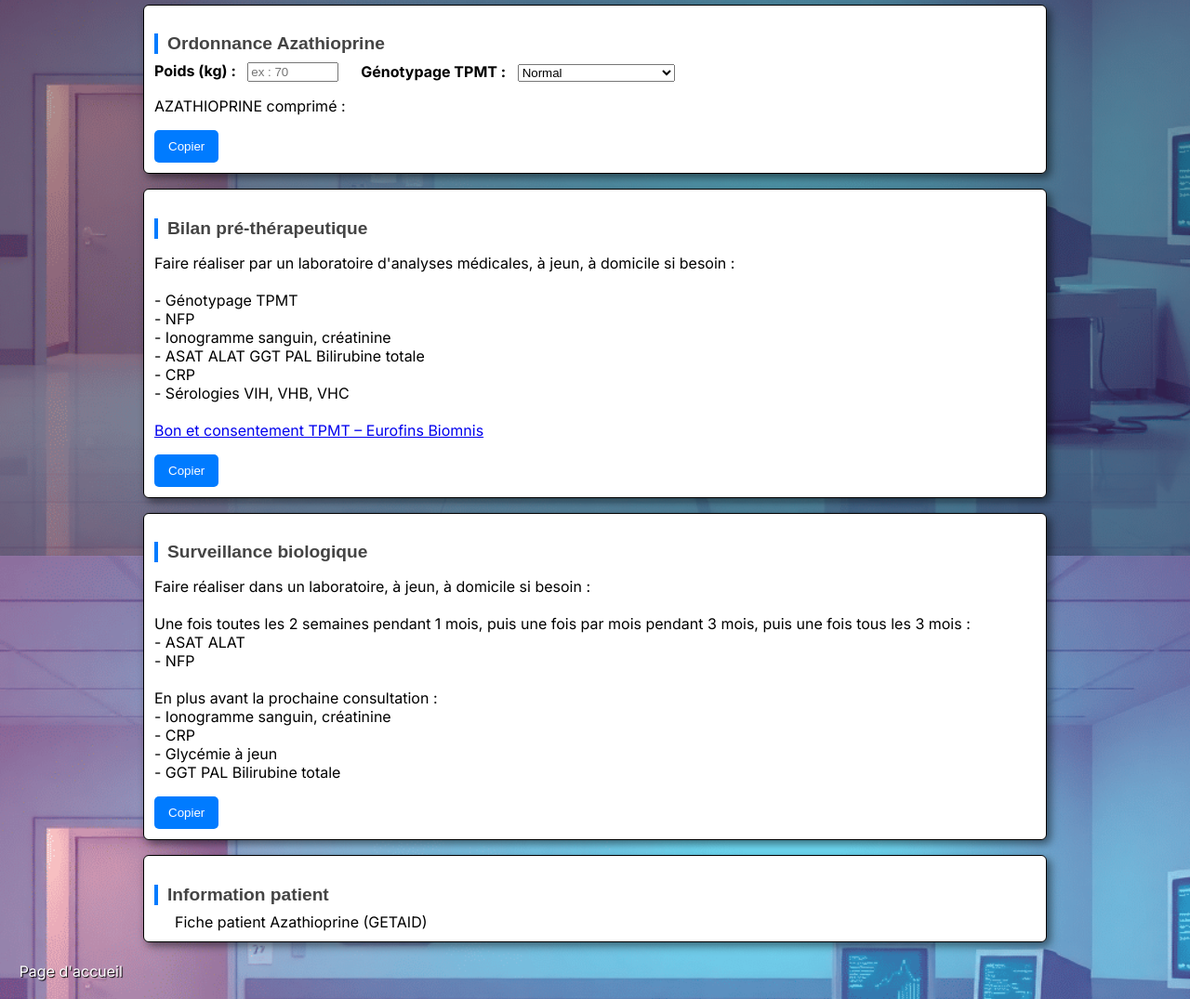
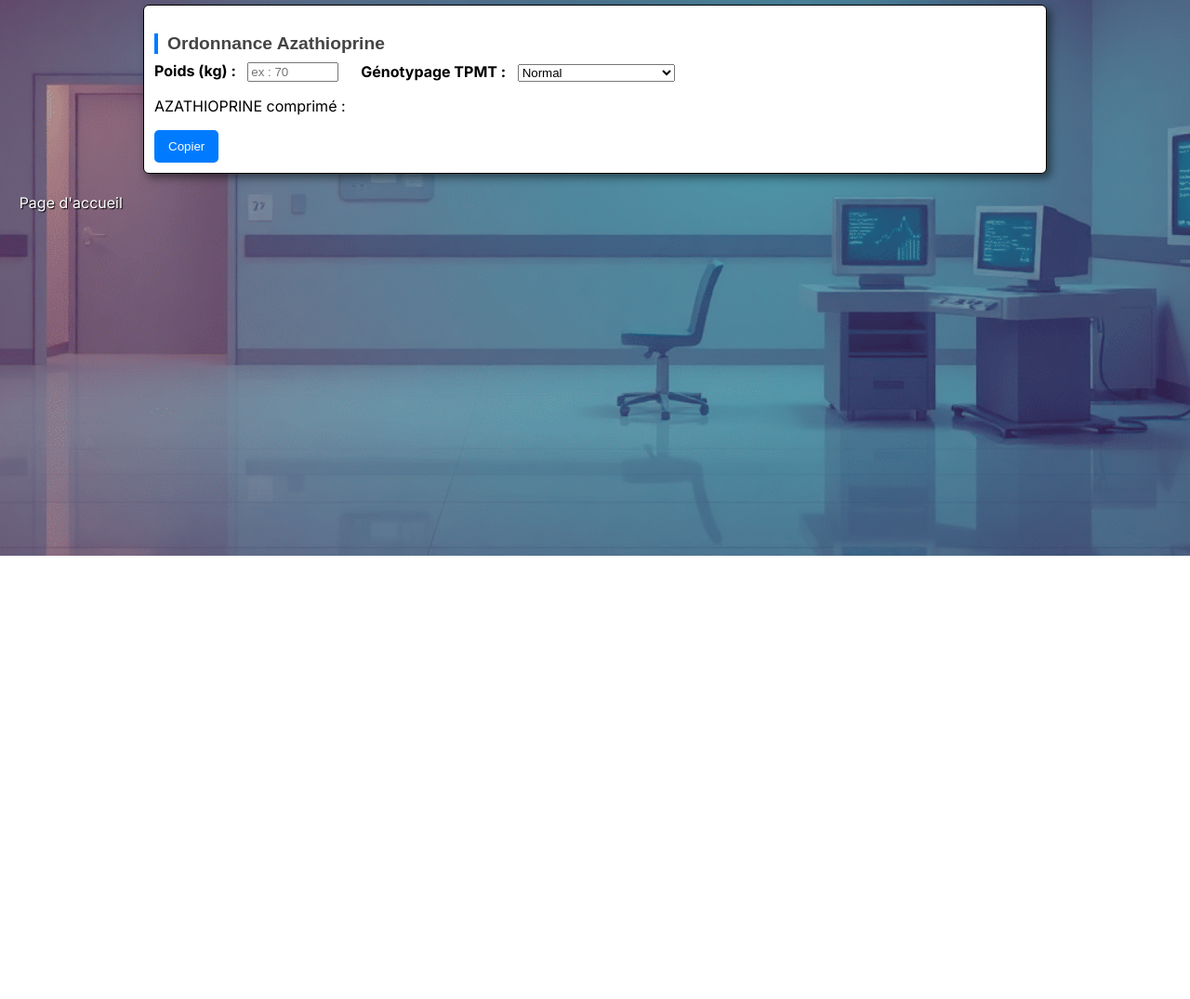
Before and after one commit to BBertcode/internoclic, a plain HTML site: page azathioprine.html in a window 1280 px wide. Shown: the part 202-1277 px from the top of the page at 93% size. After the commit the page ends 800 px from the top, so only its background shows below. Drawn offline with Linux system fonts and the light colour scheme.

Commit message:
Update azathioprine.html

```diff
--- a/azathioprine.html
+++ b/azathioprine.html
@@ -7,6 +7,13 @@
     <link rel="preconnect" href="https://fonts.googleapis.com">
     <link rel="preconnect" href="https://fonts.gstatic.com" crossorigin>
     <link href="https://fonts.googleapis.com/css2?family=Inter:ital,opsz,wght@0,14..32,100..900;1,14..32,100..900&family=Pixelify+Sans:wght@400..700&family=Press+Start+2P&family=VT323&display=swap" rel="stylesheet">
+
+    <!-- IMPORTANT pour afficher les \n -->
+    <style>
+        #cp-aza {
+            white-space: pre-line;
+        }
+    </style>
 </head>
 
 <body>
@@ -20,11 +27,10 @@
 <main class="ordo_liste">
     <h1>Azathioprine</h1>
 
-    <!-- ORDANNANCE -->
     <div class="ordo1">
         <h3 class="titre-ordo">Ordonnance Azathioprine</h3>
 
-        <!-- Variables non copiées -->
+        <!-- VARIABLES NON COPIÉES -->
         <div class="ordo2 no-copy" style="margin-bottom:12px; display:flex; gap:24px; align-items:center;">
             <div>
                 <label for="poids-kg"><strong>Poids (kg) :</strong></label>
@@ -41,64 +47,13 @@
             </div>
         </div>
 
-        <!-- Texte copiable -->
+        <!-- TEXTE COPIABLE -->
         <p class="ordo2" id="ordo-aza">
-            <span id="premiere-ligne">AZATHIOPRINE comprimé :</span>
+            <span id="premiere-ligne">AZATHIOPRINE comprimé :</span><br>
             <span id="cp-aza"></span>
         </p>
 
         <button class="copy-btn">Copier</button>
-    </div>
-
-    <!-- BILAN PRE-THERAPEUTIQUE -->
-    <div class="ordo1">
-        <h3 class="titre-ordo">Bilan pré-thérapeutique</h3>
-        <p class="ordo2">
-            Faire réaliser par un laboratoire d'analyses médicales, à jeun, à domicile si besoin :<br><br>
-            - Génotypage TPMT<br>
-            - NFP<br>
-            - Ionogramme sanguin, créatinine<br>
-            - ASAT ALAT GGT PAL Bilirubine totale<br>
-            - CRP<br>
-            - Sérologies VIH, VHB, VHC<br><br>
-
-            <a class="no-copy" target="_blank"
-               href="https://www.eurofins-biomnis.com/referentiel/liendoc/renseignements/B12-Genetique_Moleculaire.pdf">
-                Bon et consentement TPMT – Eurofins Biomnis
-            </a>
-        </p>
-        <button class="copy-btn">Copier</button>
-    </div>
-
-    <!-- SURVEILLANCE -->
-    <div class="ordo1">
-        <h3 class="titre-ordo">Surveillance biologique</h3>
-        <p class="ordo2">
-            Faire réaliser dans un laboratoire, à jeun, à domicile si besoin :<br><br>
-            Une fois toutes les 2 semaines pendant 1 mois, puis une fois par mois pendant 3 mois,
-            puis une fois tous les 3 mois :<br>
-            - ASAT ALAT<br>
-            - NFP<br><br>
-            En plus avant la prochaine consultation :<br>
-            - Ionogramme sanguin, créatinine<br>
-            - CRP<br>
-            - Glycémie à jeun<br>
-            - GGT PAL Bilirubine totale
-        </p>
-        <button class="copy-btn">Copier</button>
-    </div>
-
-    <!-- INFO PATIENT -->
-    <div class="ordo1">
-        <h3 class="titre-ordo">Information patient</h3>
-        <div class="ordo2">
-            <li>
-                <a target="_blank"
-                   href="https://www.getaid.org/wp-content/uploads/2025/07/GETAID_AZATHIOPRINE_V4_20200610_version-t%C3%A9l%C3%A9chargeable_20250626.pdf">
-                    Fiche patient Azathioprine (GETAID)
-                </a>
-            </li>
-        </div>
     </div>
 </main>
 
@@ -114,8 +69,6 @@
     }
 
     function formatComprimésOptimisé(doseMg) {
-        if (!doseMg || doseMg <= 0) return "";
-
         const n50 = Math.floor(doseMg / 50);
         const reste = doseMg % 50;
         const n25 = reste === 25 ? 1 : 0;
@@ -153,8 +106,8 @@
         const comp = formatComprimésOptimisé(dose);
 
         cpSpan.textContent =
-            ` - ${dose} mg le matin soit ${comp}. ` +
-            `Ne pas associer à de l'allopurinol (Zyloric) ou du fébuxostat (Adénuric).`;
+            `- ${dose} mg le matin soit ${comp}.\n` +
+            `- Ne pas associer à de l'allopurinol (Zyloric) ou du fébuxostat (Adénuric).`;
     }
 
     document.getElementById("poids-kg").addEventListener("input", updateAzathioprineDose);
```
